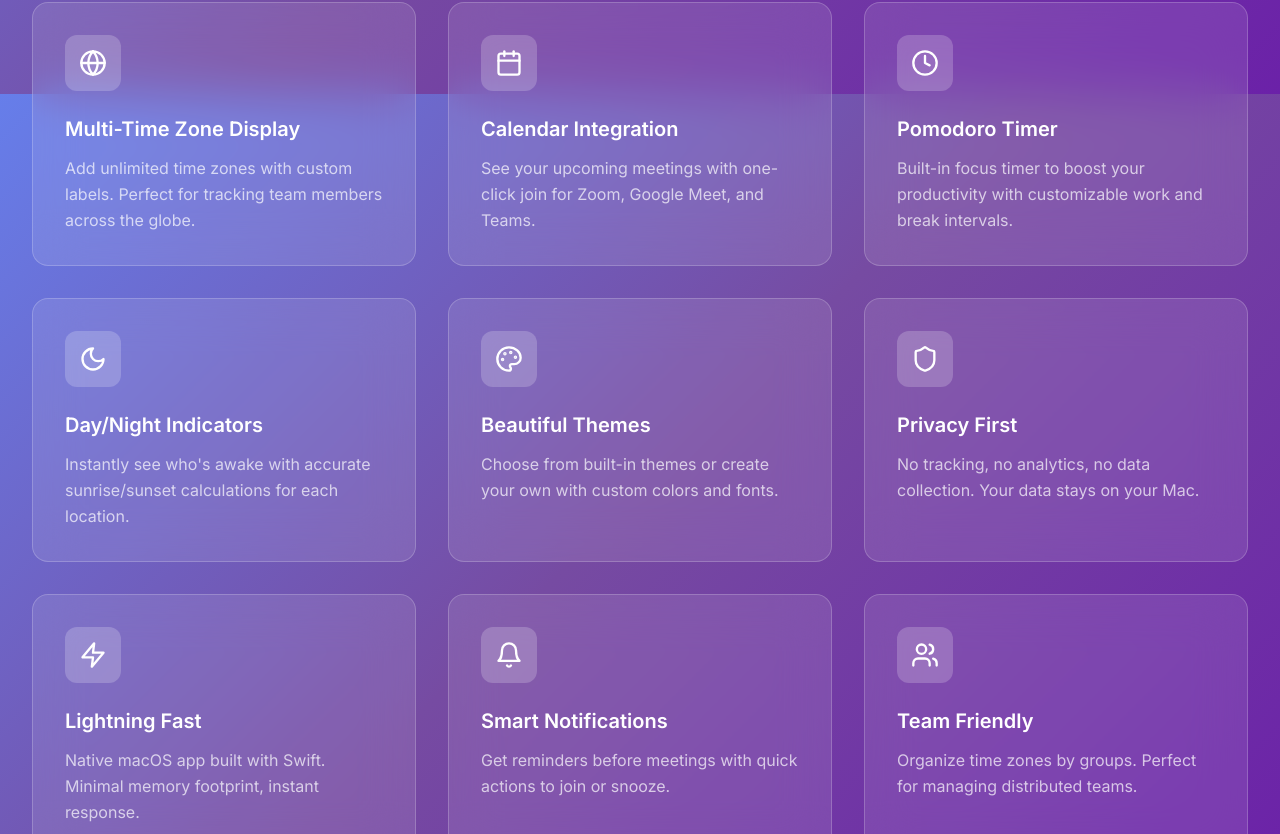
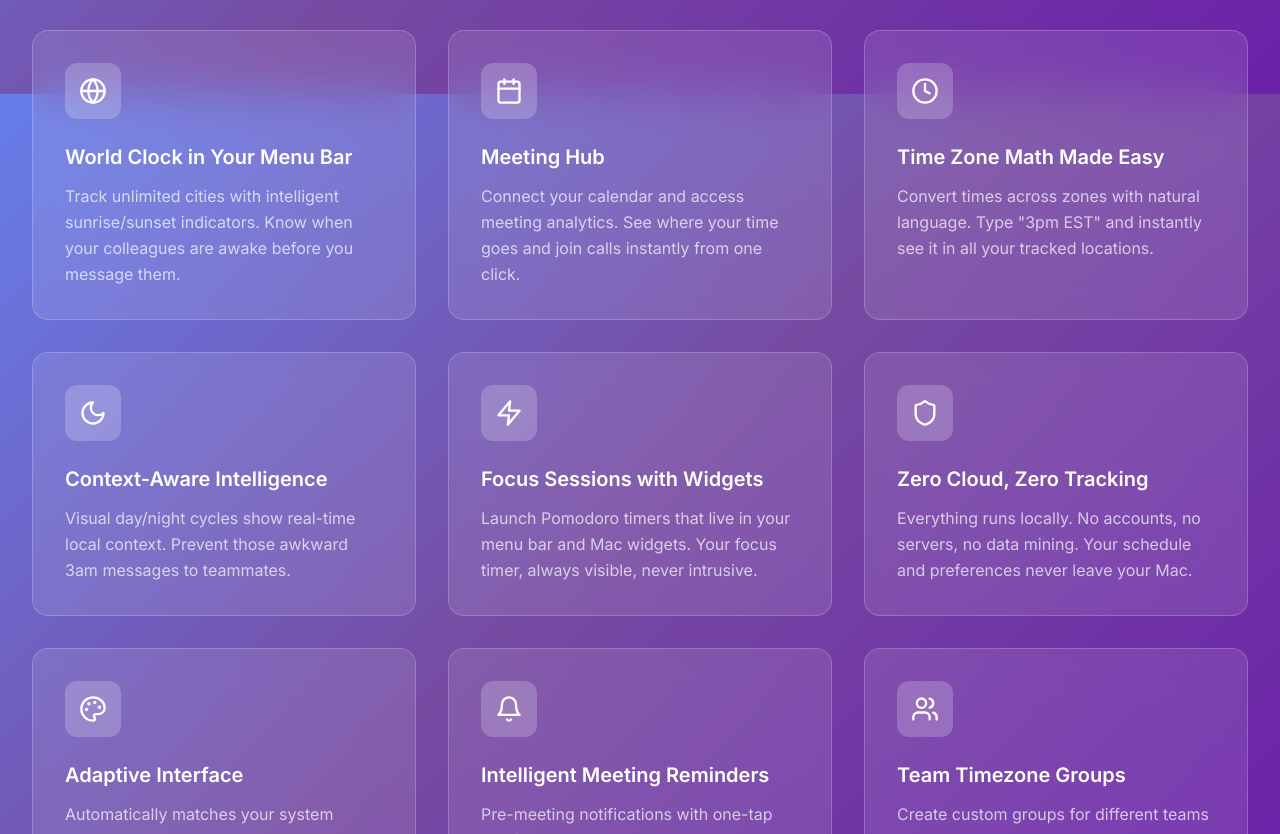
Before and after one commit to YoussefAbdellaoui/Momentum-Bar, a Next.js app in the folder website/: page / in a window 1280 px wide. Shown: the part 1506-2340 px from the top of the page. Built offline with nearby package versions, Linux system fonts and the light colour scheme.

Commit message:
Update feature titles and descriptions for clarity and consistency

```diff
--- a/website/src/components/Features.tsx
+++ b/website/src/components/Features.tsx
@@ -18,48 +18,48 @@ import {
 const features = [
   {
     icon: Globe,
-    title: 'Multi-Time Zone Display',
-    description: 'Add unlimited time zones with custom labels. Perfect for tracking team members across the globe.',
+    title: 'World Clock in Your Menu Bar',
+    description: 'Track unlimited cities with intelligent sunrise/sunset indicators. Know when your colleagues are awake before you message them.',
   },
   {
     icon: Calendar,
-    title: 'Calendar Integration',
-    description: 'See your upcoming meetings with one-click join for Zoom, Google Meet, and Teams.',
+    title: 'Meeting Hub',
+    description: 'Connect your calendar and access meeting analytics. See where your time goes and join calls instantly from one click.',
   },
   {
     icon: Clock,
-    title: 'Pomodoro Timer',
-    description: 'Built-in focus timer to boost your productivity with customizable work and break intervals.',
+    title: 'Time Zone Math Made Easy',
+    description: 'Convert times across zones with natural language. Type "3pm EST" and instantly see it in all your tracked locations.',
   },
   {
     icon: Moon,
-    title: 'Day/Night Indicators',
-    description: 'Instantly see who\'s awake with accurate sunrise/sunset calculations for each location.',
+    title: 'Context-Aware Intelligence',
+    description: 'Visual day/night cycles show real-time local context. Prevent those awkward 3am messages to teammates.',
+  },
+  {
+    icon: Zap,
+    title: 'Focus Sessions with Widgets',
+    description: 'Launch Pomodoro timers that live in your menu bar and Mac widgets. Your focus timer, always visible, never intrusive.',
+  },
+  {
+    icon: Shield,
+    title: 'Zero Cloud, Zero Tracking',
+    description: 'Everything runs locally. No accounts, no servers, no data mining. Your schedule and preferences never leave your Mac.',
   },
   {
     icon: Palette,
-    title: 'Beautiful Themes',
-    description: 'Choose from built-in themes or create your own with custom colors and fonts.',
-  },
-  {
-    icon: Shield,
-    title: 'Privacy First',
-    description: 'No tracking, no analytics, no data collection. Your data stays on your Mac.',
-  },
-  {
-    icon: Zap,
-    title: 'Lightning Fast',
-    description: 'Native macOS app built with Swift. Minimal memory footprint, instant response.',
+    title: 'Adaptive Interface',
+    description: 'Automatically matches your system theme with custom accent colors. Looks native because it is native.',
   },
   {
     icon: Bell,
-    title: 'Smart Notifications',
-    description: 'Get reminders before meetings with quick actions to join or snooze.',
+    title: 'Intelligent Meeting Reminders',
+    description: 'Pre-meeting notifications with one-tap join for Zoom, Meet, and Teams. Your virtual meeting assistant that actually helps.',
   },
   {
     icon: Users,
-    title: 'Team Friendly',
-    description: 'Organize time zones by groups. Perfect for managing distributed teams.',
+    title: 'Team Timezone Groups',
+    description: 'Create custom groups for different teams and projects. Switch contexts instantly to see what matters now.',
   },
 ]
 
@@ -112,11 +112,11 @@ export default function Features() {
             Features
           </span>
           <h2 className="text-4xl md:text-5xl font-bold text-white mb-6">
-            Everything You Need
+            Your Command Center for Time
           </h2>
           <p className="text-xl text-white/70 max-w-2xl mx-auto">
-            Powerful features designed for productivity, wrapped in a beautiful interface
-            that lives right in your menu bar.
+            MomentumBar brings global time awareness, calendar intelligence, and focus tools together
+            in one elegant menu bar experience. Built for the way you actually work.
           </p>
         </motion.div>
 
```
